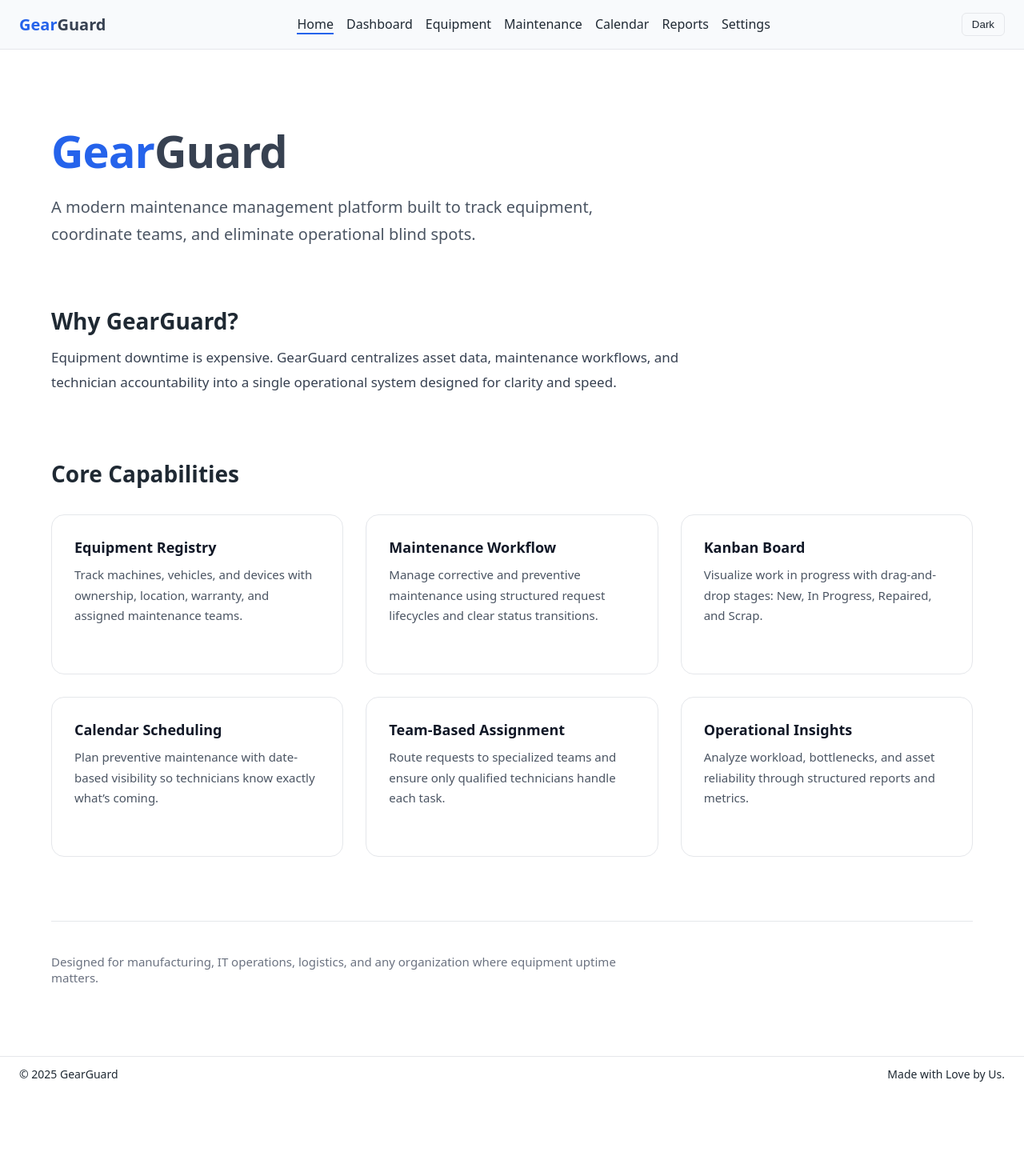
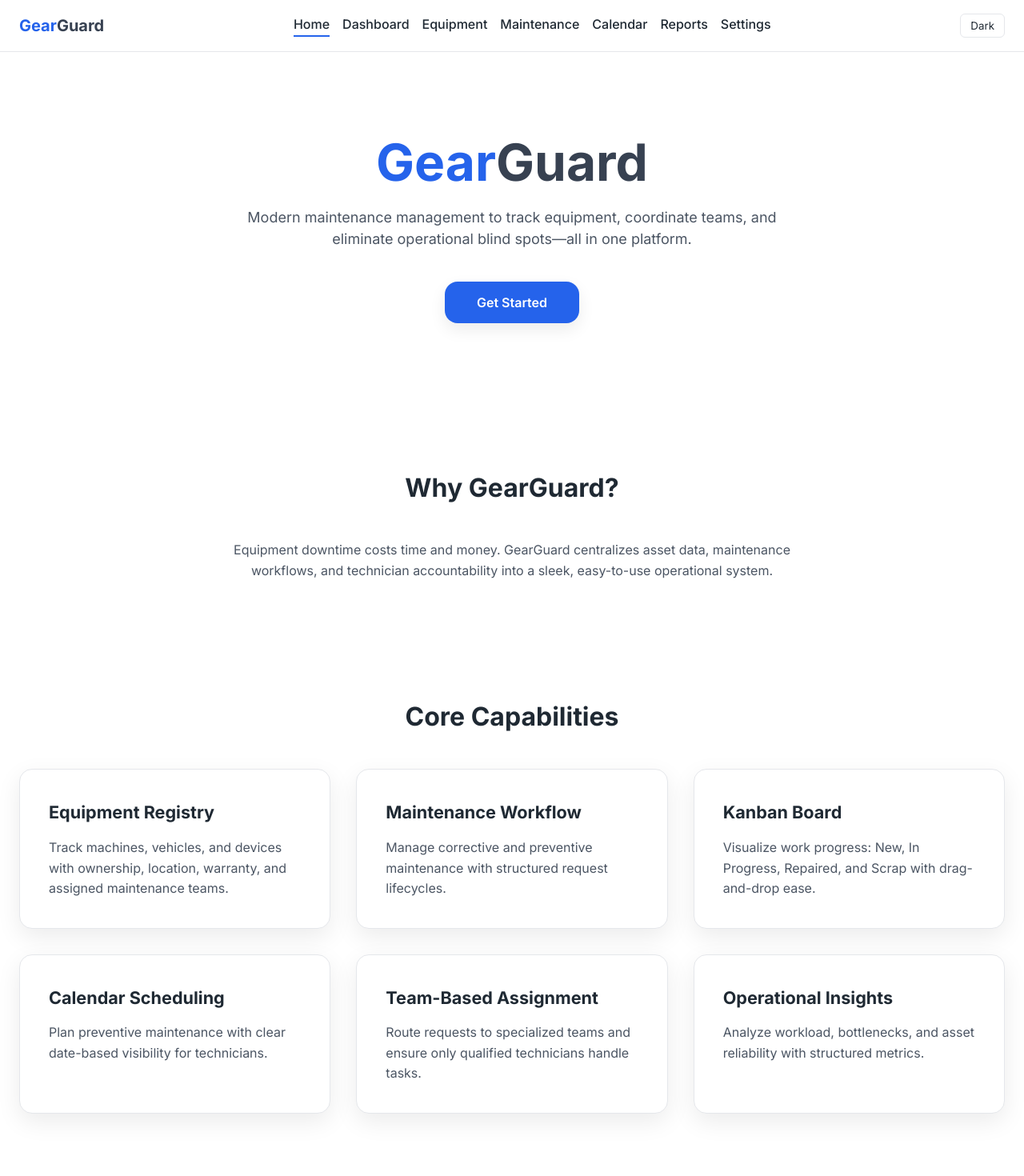
Before and after one commit to stackstorm-07/gearguard-maintenance-tracker, a React (Vite) app: page / in a window 1280 px wide. Shown: the top 1470 px of the page at 80% size. Before the commit the page ends 1364 px from the top, so only its background shows below. Built offline with nearby package versions, Linux system fonts and the light colour scheme.

Commit message:
modified homepage and clickable icons

```diff
--- a/src/index.css
+++ b/src/index.css
@@ -1,41 +1,268 @@
+@import url('https://fonts.googleapis.com/css2?family=Inter:wght@400;500;600;700&display=swap');
+
 :root {
+  --primary: #2563eb;
+  --primary-hover: #1d4ed8;
+  --secondary: #374151;
+  --accent: #c7d2fe;
   --bg: #ffffff;
+  --card-bg: #ffffff;
   --text: #1f2933;
-  --nav: #f8fafc;
+  --subtext: #4b5563;
   --border: #e5e7eb;
+  --shadow: rgba(0,0,0,0.08);
+  --radius: 16px;
+  --transition: 0.3s ease;
+  --hover-scale: 1.03;
 }
 
 [data-theme="dark"] {
-  --bg: #0f172a;
-  --text: #e5e7eb;
-  --nav: #020617;
-  --border: #1e293b;
+  --primary: #3b82f6;
+  --primary-hover: #60a5fa;
+  --accent: #f59e0b;
+  --bg: #12121b;
+  --card-bg: #1e1f2f;
+  --text: #e6e6f0;
+  --subtext: #b0b0c0;
+  --border: #2c2e42;
+  --shadow: rgba(0,0,0,0.7);
+  --hover-scale: 1.05;
 }
 
 * {
   margin: 0;
   padding: 0;
   box-sizing: border-box;
+  font-family: 'Inter', sans-serif;
+  transition: background var(--transition), color var(--transition), border-color var(--transition), box-shadow var(--transition);
 }
 
 body {
-  font-family: system-ui, sans-serif;
   background: var(--bg);
   color: var(--text);
+  line-height: 1.6;
 }
 
 a {
   text-decoration: none;
-  color: inherit;
+  color: var(--primary);
+  transition: color var(--transition);
 }
 
-.layout {
-  min-height: 100vh;
+a:hover {
+  color: var(--primary-hover);
+}
+
+.home {
+  max-width: 1280px;
+  margin: 0 auto;
+  padding: 100px 24px;
   display: flex;
   flex-direction: column;
+  gap: 80px;
 }
 
-main {
-  flex: 1;
-  padding: 24px;
+.home-hero {
+  text-align: center;
+  margin-bottom: 100px;
 }
+
+.home-title {
+  font-size: clamp(2.5rem, 5vw, 4rem);
+  font-weight: 700;
+  margin-bottom: 16px;
+  line-height: 1.2;
+}
+
+.brand-gear { color: var(--primary); }
+.brand-guard { color: var(--secondary); }
+
+.home-subtitle {
+  font-size: 1.125rem;
+  color: var(--subtext);
+  max-width: 700px;
+  margin: 0 auto 40px;
+  line-height: 1.5;
+}
+
+.cta-button {
+  padding: 16px 40px;
+  background: var(--primary);
+  color: #fff;
+  border: none;
+  border-radius: var(--radius);
+  font-size: 1rem;
+  font-weight: 600;
+  cursor: pointer;
+  box-shadow: 0 8px 20px var(--shadow);
+  transition: all var(--transition);
+  display: inline-block;
+}
+
+.cta-button:hover {
+  background: var(--primary-hover);
+  transform: translateY(-4px) scale(var(--hover-scale));
+  box-shadow: 0 12px 25px var(--shadow);
+}
+
+.home-about h2,
+.home-features h2 {
+  font-size: 2rem;
+  text-align: center;
+  margin-bottom: 40px;
+}
+
+.home-about p {
+  font-size: 1rem;
+  color: var(--subtext);
+  max-width: 760px;
+  margin: 0 auto 64px;
+  text-align: center;
+  line-height: 1.6;
+}
+
+.features-grid {
+  display: grid;
+  grid-template-columns: repeat(auto-fit, minmax(300px, 1fr));
+  gap: 32px;
+}
+
+.feature-card {
+  background: var(--card-bg);
+  border-radius: var(--radius);
+  padding: 36px;
+  border: 1px solid var(--border);
+  box-shadow: 0 10px 30px var(--shadow);
+  transition: transform var(--transition), box-shadow var(--transition), border-color var(--transition), background var(--transition);
+  position: relative;
+  overflow: hidden;
+  cursor: pointer;
+}
+
+.feature-card:hover {
+  transform: translateY(-12px) scale(var(--hover-scale));
+  box-shadow: 0 25px 60px rgba(0,0,0,0.12);
+  border-color: var(--primary);
+}
+
+.feature-card h3 {
+  font-size: 1.35rem;
+  color: var(--text);
+  margin-bottom: 14px;
+}
+
+.feature-card p {
+  font-size: 1rem;
+  color: var(--subtext);
+  line-height: 1.6;
+}
+
+.home-footer-note {
+  text-align: center;
+  padding: 40px 16px 24px;
+  border-top: 1px solid var(--border);
+  background: var(--bg);
+}
+
+.home-footer-note p {
+  font-size: 0.95rem;
+  color: var(--subtext);
+  max-width: 720px;
+  margin: 0 auto 12px;
+}
+
+.footer {
+  background: var(--primary);
+  color: #fff;
+  text-align: center;
+  padding: 20px 16px;
+  display: flex;
+  flex-direction: column;
+  gap: 6px;
+  font-size: 14px;
+  border-radius: 0;
+}
+
+.footer a {
+  color: #fff;
+  font-weight: 500;
+}
+
+.footer a:hover {
+  color: var(--accent);
+  text-decoration: underline;
+}
+
+/* Dark mode feature card enhancements */
+[data-theme="dark"] .features-grid {
+  gap: 32px;
+}
+
+[data-theme="dark"] .feature-card {
+  background: linear-gradient(145deg, #1e1f2f, #252639);
+  border: 1px solid #2c2e42;
+  box-shadow: 0 8px 25px rgba(0,0,0,0.7);
+  border-radius: 12px;
+  padding: 32px;
+  cursor: pointer;
+  position: relative;
+  overflow: hidden;
+}
+
+[data-theme="dark"] .feature-card::before {
+  content: '';
+  position: absolute;
+  top: -50%;
+  left: -50%;
+  width: 200%;
+  height: 200%;
+  background: radial-gradient(circle at center, rgba(245,158,11,0.1), transparent 70%);
+  opacity: 0;
+  transition: opacity 0.5s ease, transform 0.5s ease;
+  transform: scale(0.8);
+  pointer-events: none;
+}
+
+[data-theme="dark"] .feature-card:hover::before {
+  opacity: 1;
+  transform: scale(1);
+}
+
+[data-theme="dark"] .feature-card:hover {
+  transform: translateY(-10px) scale(var(--hover-scale));
+  box-shadow: 0 20px 60px rgba(0,0,0,0.85);
+  border-color: var(--primary);
+}
+
+[data-theme="dark"] .feature-card h3 {
+  color: var(--text);
+  margin-bottom: 12px;
+}
+
+[data-theme="dark"] .feature-card p {
+  color: #d0d0e0; /* brighter for readability */
+  line-height: 1.7;
+}
+
+[data-theme="dark"] .home-footer-note {
+  background: #1a1b29;
+  color: #b0b0c0;
+  border-top: 1px solid #2c2e42;
+  padding: 40px 16px 24px;
+}
+
+[data-theme="dark"] .footer {
+  background: #1b1c2b;
+  color: var(--text);
+  box-shadow: 0 -4px 20px rgba(0,0,0,0.7);
+}
+
+[data-theme="dark"] .footer a {
+  color: var(--primary);
+}
+
+[data-theme="dark"] .footer a:hover {
+  color: var(--accent);
+  text-decoration: underline;
+  transform: translateY(-2px);
+}
--- a/src/pages/Home.css
+++ b/src/pages/Home.css
@@ -1,123 +1,308 @@
+@import url('https://fonts.googleapis.com/css2?family=Inter:wght@400;500;600;700&display=swap');
+
+:root {
+  --primary: #2563eb;
+  --primary-hover: #1d4ed8;
+  --secondary: #374151;
+  --accent: #c7d2fe;
+  --bg: #f9fafb;
+  --card-bg: #ffffff;
+  --text: #111827;
+  --subtext: #4b5563;
+  --border: #e5e7eb;
+  --shadow: rgba(0,0,0,0.08);
+  --radius: 16px;
+  --transition: 0.3s ease;
+  --hover-scale: 1.03;
+}
+
+* {
+  margin: 0;
+  padding: 0;
+  box-sizing: border-box;
+  font-family: 'Inter', sans-serif;
+}
+
+body {
+  background: var(--bg);
+  color: var(--text);
+  line-height: 1.6;
+  transition: background var(--transition), color var(--transition);
+}
+
+a {
+  text-decoration: none;
+  cursor: pointer;
+}
+
 .home {
-  max-width: 1200px;
+  max-width: 1280px;
   margin: 0 auto;
-  padding: 64px 24px;
+  padding: 100px 24px;
+  display: flex;
+  flex-direction: column;
+  gap: 80px;
 }
 
 .home-hero {
-  margin-bottom: 72px;
+  text-align: center;
+  margin-bottom: 100px;
 }
 
 .home-title {
-  font-size: 56px;
-  font-weight: 800;
-  letter-spacing: -1px;
+  font-size: clamp(2.5rem, 5vw, 4rem);
+  font-weight: 700;
   margin-bottom: 16px;
+  line-height: 1.2;
 }
 
-.brand-gear {
-  color: #2563eb;
+.brand-gear { color: var(--primary); }
+.brand-guard { color: var(--secondary); }
+
+.home-subtitle {
+  font-size: 1.125rem;
+  color: var(--subtext);
+  max-width: 700px;
+  margin: 0 auto 40px;
+  line-height: 1.5;
 }
 
-.brand-guard {
-  color: #374151;
+.cta-button {
+  padding: 16px 40px;
+  background: var(--primary);
+  color: #fff;
+  border: none;
+  border-radius: var(--radius);
+  font-size: 1rem;
+  font-weight: 600;
+  cursor: pointer;
+  box-shadow: 0 8px 20px var(--shadow);
+  transition: all var(--transition);
+  display: inline-block;
 }
 
-.home-subtitle {
-  font-size: 20px;
-  line-height: 1.7;
-  max-width: 760px;
-  color: #4b5563;
+.cta-button:hover {
+  background: var(--primary-hover);
+  transform: translateY(-4px) scale(var(--hover-scale));
+  box-shadow: 0 12px 25px var(--shadow);
 }
 
-.home-about {
-  margin-bottom: 80px;
-}
-
-.home-about h2 {
-  font-size: 28px;
-  margin-bottom: 12px;
+.home-about h2,
+.home-features h2 {
+  font-size: 2rem;
+  text-align: center;
+  margin-bottom: 40px;
 }
 
 .home-about p {
-  font-size: 17px;
-  line-height: 1.8;
-  max-width: 820px;
-  color: #374151;
-}
-
-.home-features {
-  margin-bottom: 80px;
-}
-
-.home-features h2 {
-  font-size: 28px;
-  margin-bottom: 32px;
+  font-size: 1rem;
+  color: var(--subtext);
+  max-width: 760px;
+  margin: 0 auto 64px;
+  text-align: center;
+  line-height: 1.6;
 }
 
 .features-grid {
   display: grid;
-  grid-template-columns: repeat(auto-fill, minmax(280px, 1fr));
-  gap: 28px;
+  grid-template-columns: repeat(auto-fit, minmax(300px, 1fr));
+  gap: 32px;
 }
 
 .feature-card {
-  background: #ffffff;
-  border: 1px solid #e5e7eb;
-  border-radius: 16px;
-  padding: 28px;
-  min-height: 200px;
-  transition:
-    transform 0.3s ease,
-    box-shadow 0.3s ease,
-    border-color 0.3s ease;
+  background: var(--card-bg);
+  border-radius: var(--radius);
+  padding: 36px;
+  border: 1px solid var(--border);
+  box-shadow: 0 10px 30px var(--shadow);
+  transition: transform var(--transition), box-shadow var(--transition), border-color var(--transition), background var(--transition);
+  position: relative;
+  overflow: hidden;
+  cursor: pointer;
+}
+
+.feature-card:hover {
+  transform: translateY(-12px) scale(var(--hover-scale));
+  box-shadow: 0 25px 60px rgba(0,0,0,0.12);
+  border-color: var(--primary);
+}
+
+.feature-card h3 {
+  font-size: 1.35rem;
+  color: var(--text);
+  margin-bottom: 14px;
+}
+
+.feature-card p {
+  font-size: 1rem;
+  color: var(--subtext);
+  line-height: 1.6;
+}
+
+.home-footer-note {
+  text-align: center;
+  padding: 40px 16px 24px;
+  border-top: 1px solid var(--border);
+  background: var(--bg);
+  transition: all var(--transition);
+}
+
+.home-footer-note p {
+  font-size: 0.95rem;
+  color: var(--subtext);
+  max-width: 720px;
+  margin: 0 auto 12px;
+}
+
+.footer {
+  background: var(--primary);
+  color: #fff;
+  text-align: center;
+  padding: 20px 16px;
+  display: flex;
+  flex-direction: column;
+  gap: 6px;
+  font-size: 14px;
+  border-radius: 0;
+  transition: all var(--transition);
+}
+
+.footer a {
+  color: #fff;
+  font-weight: 500;
+  transition: all var(--transition);
+}
+
+.footer a:hover {
+  color: var(--accent);
+  text-decoration: underline;
+}
+
+/* Dark Mode */
+body.dark-mode {
+  --bg: #12121b;
+  --card-bg: #1e1f2f;
+  --text: #e6e6f0;
+  --subtext: #c3c6d0; /* lighter for better visibility */
+  --border: #2c2e42;
+  --shadow: rgba(0,0,0,0.7);
+  --primary: #3b82f6;
+  --primary-hover: #60a5fa;
+  --accent: #f59e0b;
+  --hover-scale: 1.05;
+}
+
+body.dark-mode .home {
+  background: linear-gradient(180deg, #12121b 0%, #1b1c2b 100%);
+}
+
+body.dark-mode .home-hero,
+body.dark-mode .home-title,
+body.dark-mode .home-subtitle {
+  color: var(--text);
+}
+
+body.dark-mode .home-subtitle {
+  color: #c0c3d0;
+}
+
+body.dark-mode .cta-button {
+  background: var(--primary);
+  color: #fff;
+  box-shadow: 0 6px 18px var(--shadow);
+  transition: all 0.4s ease;
+}
+
+body.dark-mode .cta-button:hover {
+  background: var(--primary-hover);
+  transform: translateY(-3px) scale(var(--hover-scale));
+  box-shadow: 0 12px 28px rgba(0,0,0,0.8);
+}
+
+body.dark-mode .features-grid {
+  gap: 32px;
+}
+
+body.dark-mode .feature-card {
+  background: linear-gradient(145deg, #1e1f2f, #252738);
+  border: 1px solid #2c2e42;
+  box-shadow: 0 8px 25px rgba(0,0,0,0.7);
+  border-radius: 12px;
+  padding: 32px;
+  transition: all 0.4s ease;
+  cursor: pointer;
   position: relative;
   overflow: hidden;
 }
 
-.feature-card::before {
-  content: "";
+body.dark-mode .feature-card::before {
+  content: '';
   position: absolute;
-  inset: 0;
-  background: linear-gradient(
-    120deg,
-    transparent,
-    rgba(37, 99, 235, 0.08),
-    transparent
-  );
-  transform: translateX(-100%);
-  transition: transform 0.6s ease;
+  top: -50%;
+  left: -50%;
+  width: 200%;
+  height: 200%;
+  background: radial-gradient(circle at center, rgba(245,158,11,0.1), transparent 70%);
+  opacity: 0;
+  transition: opacity 0.5s ease, transform 0.5s ease;
+  transform: scale(0.8);
+  pointer-events: none;
 }
 
-.feature-card:hover::before {
-  transform: translateX(100%);
+body.dark-mode .feature-card:hover::before {
+  opacity: 1;
+  transform: scale(1);
 }
 
-.feature-card:hover {
-  transform: translateY(-8px);
-  box-shadow: 0 18px 40px rgba(0, 0, 0, 0.08);
-  border-color: #c7d2fe;
+body.dark-mode .feature-card:hover {
+  transform: translateY(-10px) scale(var(--hover-scale));
+  box-shadow: 0 20px 60px rgba(0,0,0,0.85);
+  border-color: var(--primary);
 }
 
-.feature-card h3 {
-  font-size: 18px;
-  margin-bottom: 10px;
-  color: #111827;
+body.dark-mode .feature-card h3 {
+  color: #e6e6f0;
+  margin-bottom: 12px;
 }
 
-.feature-card p {
-  font-size: 15px;
+body.dark-mode .feature-card p {
+  color: #c3c6d0;
   line-height: 1.7;
-  color: #4b5563;
 }
 
-.home-footer-note {
-  padding-top: 40px;
-  border-top: 1px solid #e5e7eb;
+body.dark-mode p {
+  color: #c3c6d0;
+  line-height: 1.7;
+  font-size: 1.05rem;
 }
 
-.home-footer-note p {
-  font-size: 15px;
-  color: #6b7280;
-  max-width: 720px;
+body.dark-mode .footer,
+body.dark-mode .home-footer-note {
+  transition: all 0.5s ease;
 }
+
+body.dark-mode .footer {
+  background: #1b1c2b;
+  color: var(--text);
+  box-shadow: 0 -4px 20px rgba(0,0,0,0.7);
+  border-radius: 0;
+  padding: 20px 16px;
+}
+
+body.dark-mode .footer a {
+  color: var(--primary);
+  transition: color 0.3s ease, transform 0.3s ease;
+}
+
+body.dark-mode .footer a:hover {
+  color: var(--accent);
+  text-decoration: underline;
+  transform: translateY(-2px);
+}
+
+body.dark-mode .home-footer-note {
+  background: #1a1b29;
+  color: #c3c6d0;
+  border-top: 1px solid #2c2e42;
+  padding: 40px 16px 24px;
+}
--- a/src/pages/Home.tsx
+++ b/src/pages/Home.tsx
@@ -9,78 +9,43 @@ const Home = (): JSX.Element => {
           <span className="brand-guard">Guard</span>
         </h1>
         <p className="home-subtitle">
-          A modern maintenance management platform built to track equipment,
-          coordinate teams, and eliminate operational blind spots.
+          Modern maintenance management to track equipment, coordinate teams,
+          and eliminate operational blind spots—all in one platform.
         </p>
+        <button className="cta-button">Get Started</button>
       </header>
 
       <section className="home-about">
         <h2>Why GearGuard?</h2>
         <p>
-          Equipment downtime is expensive. GearGuard centralizes asset data,
-          maintenance workflows, and technician accountability into a single
-          operational system designed for clarity and speed.
+          Equipment downtime costs time and money. GearGuard centralizes asset data,
+          maintenance workflows, and technician accountability into a sleek,
+          easy-to-use operational system.
         </p>
       </section>
 
       <section className="home-features">
         <h2>Core Capabilities</h2>
-
         <div className="features-grid">
-          <div className="feature-card">
-            <h3>Equipment Registry</h3>
-            <p>
-              Track machines, vehicles, and devices with ownership, location,
-              warranty, and assigned maintenance teams.
-            </p>
-          </div>
-
-          <div className="feature-card">
-            <h3>Maintenance Workflow</h3>
-            <p>
-              Manage corrective and preventive maintenance using structured
-              request lifecycles and clear status transitions.
-            </p>
-          </div>
-
-          <div className="feature-card">
-            <h3>Kanban Board</h3>
-            <p>
-              Visualize work in progress with drag-and-drop stages: New,
-              In Progress, Repaired, and Scrap.
-            </p>
-          </div>
-
-          <div className="feature-card">
-            <h3>Calendar Scheduling</h3>
-            <p>
-              Plan preventive maintenance with date-based visibility so
-              technicians know exactly what’s coming.
-            </p>
-          </div>
-
-          <div className="feature-card">
-            <h3>Team-Based Assignment</h3>
-            <p>
-              Route requests to specialized teams and ensure only qualified
-              technicians handle each task.
-            </p>
-          </div>
-
-          <div className="feature-card">
-            <h3>Operational Insights</h3>
-            <p>
-              Analyze workload, bottlenecks, and asset reliability through
-              structured reports and metrics.
-            </p>
-          </div>
+          {[
+            { title: "Equipment Registry", desc: "Track machines, vehicles, and devices with ownership, location, warranty, and assigned maintenance teams." },
+            { title: "Maintenance Workflow", desc: "Manage corrective and preventive maintenance with structured request lifecycles." },
+            { title: "Kanban Board", desc: "Visualize work progress: New, In Progress, Repaired, and Scrap with drag-and-drop ease." },
+            { title: "Calendar Scheduling", desc: "Plan preventive maintenance with clear date-based visibility for technicians." },
+            { title: "Team-Based Assignment", desc: "Route requests to specialized teams and ensure only qualified technicians handle tasks." },
+            { title: "Operational Insights", desc: "Analyze workload, bottlenecks, and asset reliability with structured metrics." }
+          ].map((f, i) => (
+            <div key={i} className="feature-card">
+              <h3>{f.title}</h3>
+              <p>{f.desc}</p>
+            </div>
+          ))}
         </div>
       </section>
 
       <section className="home-footer-note">
         <p>
-          Designed for manufacturing, IT operations, logistics, and any
-          organization where equipment uptime matters.
+          Perfect for manufacturing, IT operations, logistics, and any organization where equipment uptime matters.
         </p>
       </section>
     </section>
```
Also changed, not shown: 1 other file (tests, documents, lock files or other folders).
